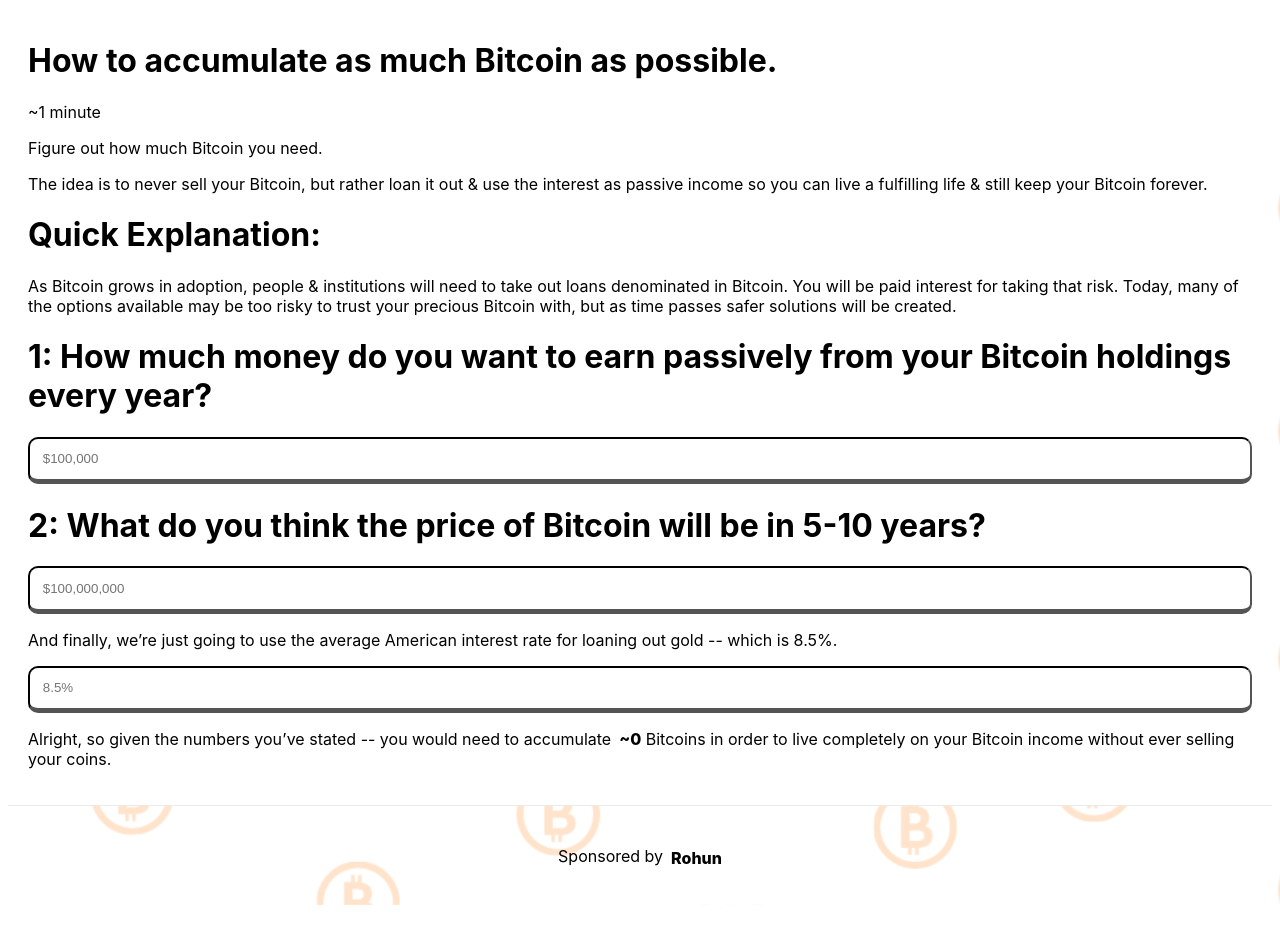
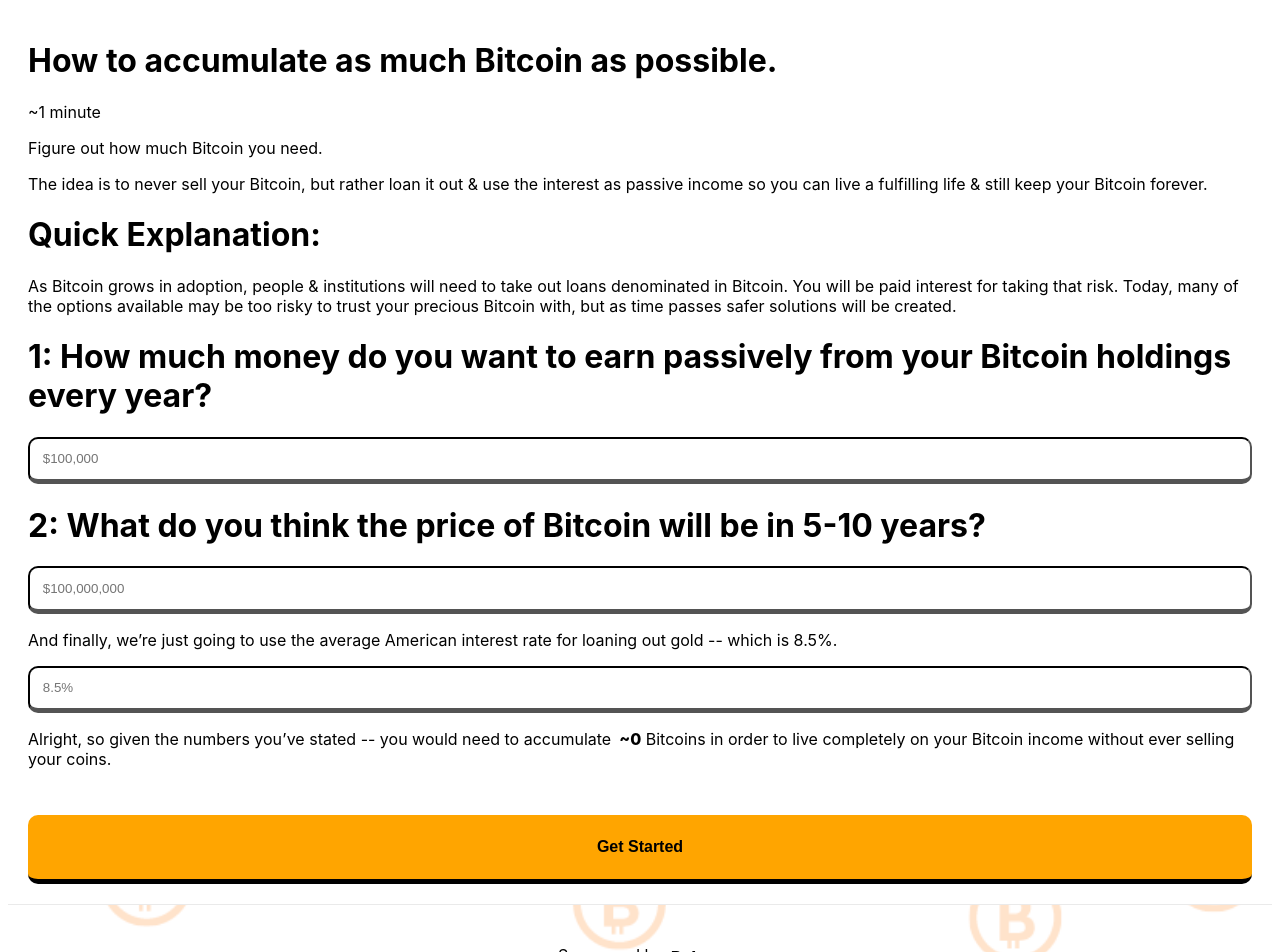
Before and after one commit to therobertc/dontsellbtc, a Next.js app: page / in a window 1280 px wide. Shown: the top 952 px of the page. Before the commit the page ends 905 px from the top, so only its background shows below. Built offline with nearby package versions, Linux system fonts and the light colour scheme.

Commit message:
added button

```diff
--- a/pages/index.js
+++ b/pages/index.js
@@ -113,9 +113,6 @@
       {/* <p className={styles.answer}>{netValue}</p>
             </div> */}
 
-      {/* <button className={styles.button}>
-              <p className={styles.buttontxt}>CALCULATE PASSIVE INCOME</p>
-            </button> */}
       {/* </div>
         </main>
       </div> */}
@@ -206,10 +203,14 @@
 
         <p>
           Alright, so given the numbers you’ve stated -- you would need to
-          accumulate<span className={styles.logo}>~{netValue}</span> Bitcoins in
-          order to live completely on your Bitcoin income without ever selling
-          your coins.
+          accumulate<span className={styles.logo}>~{netValue * 100}</span>{" "}
+          Bitcoins in order to live completely on your Bitcoin income without
+          ever selling your coins.
         </p>
+
+        <button className={styles.button}>
+          <p className={styles.buttontxt}>Get Started</p>
+        </button>
       </div>
 
       <footer className={styles.footer}>
```
